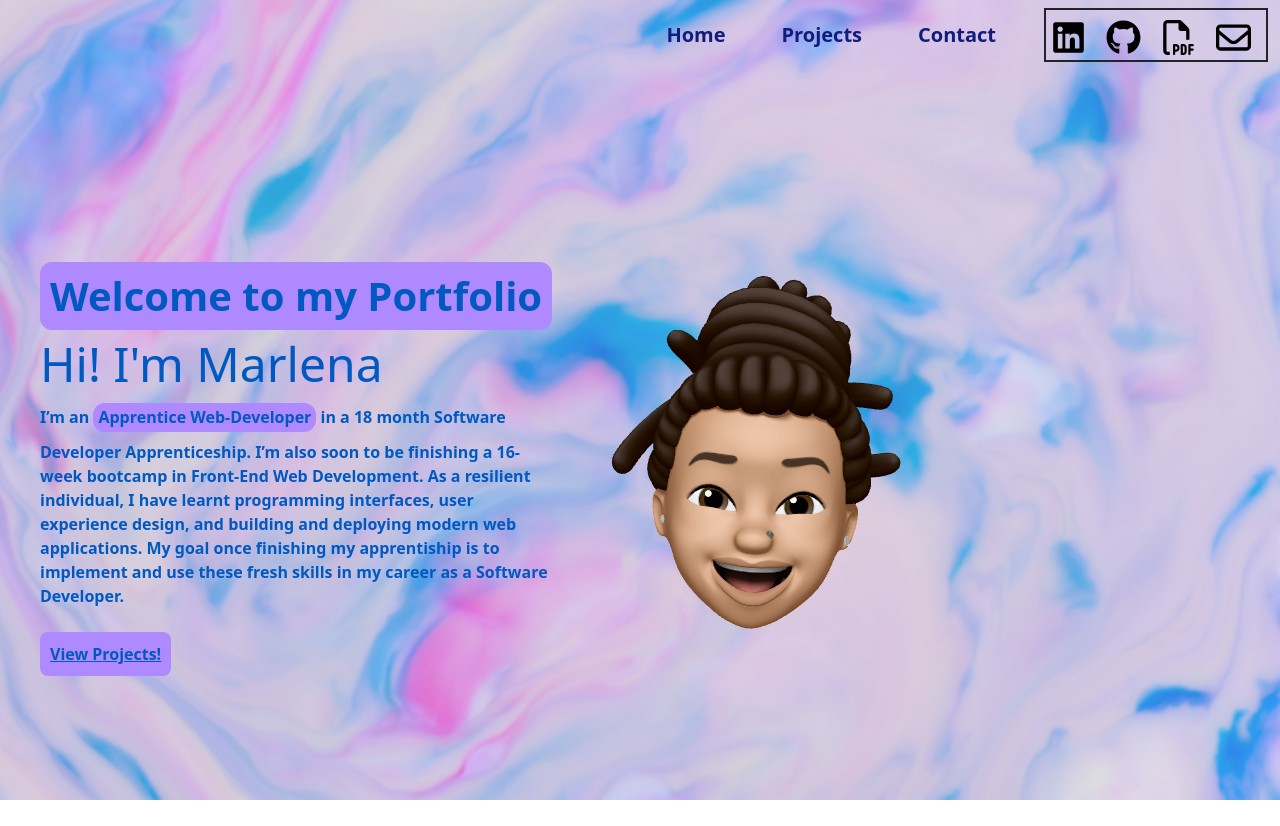
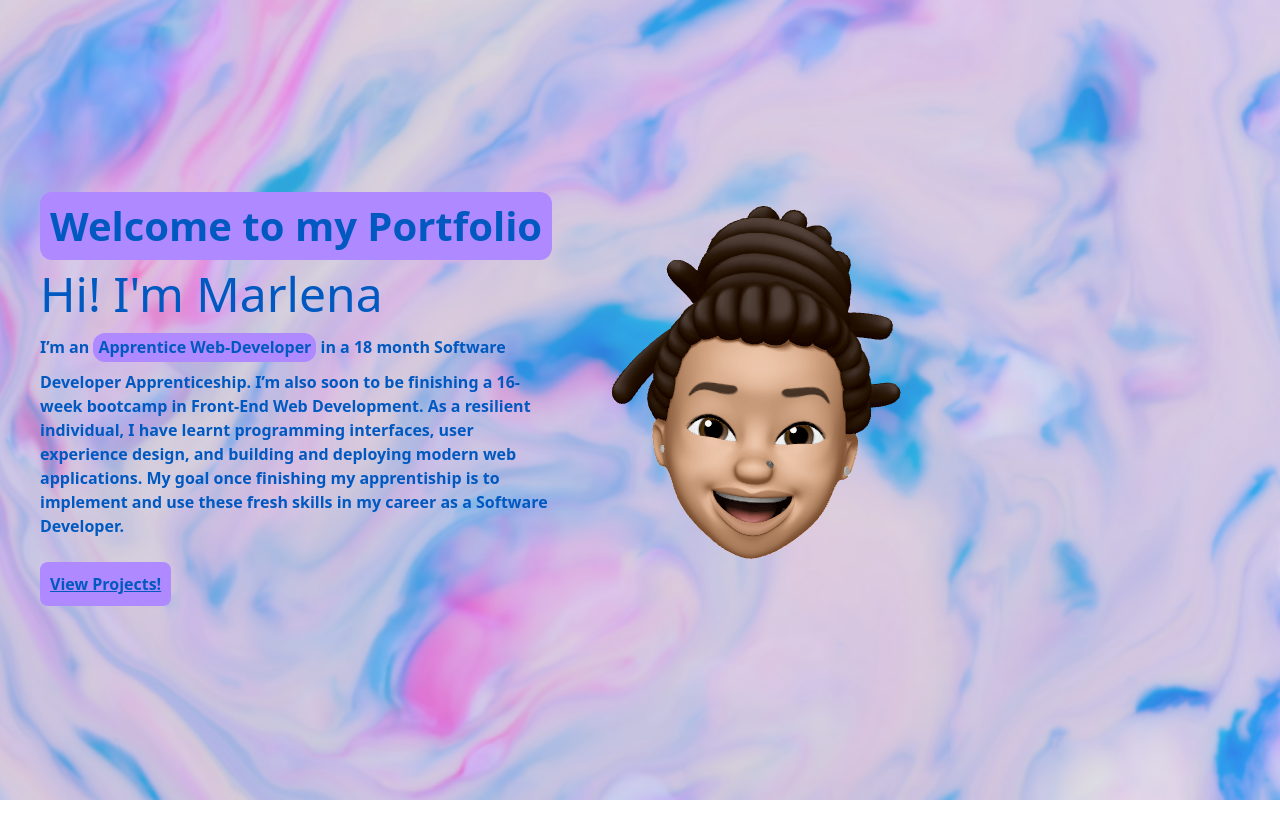
Before and after one commit to MarlenaDowner/my-react-portfolio, a React (Create React App) app: page / in a window 1280 px wide. After the commit the page ends 800 px from the top, so only its background shows below. Built offline with nearby package versions, Linux system fonts and the light colour scheme.

Commit message:
amended route

```diff
--- a/src/App.js
+++ b/src/App.js
@@ -1,10 +1,8 @@
 import { BrowserRouter as Router, Route, Routes } from 'react-router-dom';
-
-
 import Home from './pages/Home';
 import Contact from './pages/Contact';
 import Projects from './pages/Projects';
-import Header from './components/Header';
+
 
 
 
@@ -18,7 +16,7 @@ function App() {
       <div className="body1">
       {/* <Header style={{ backgroundColor: backgroundColor }} /> */}
 
-        <Header/>
+        {/* <Header/> */}
 
 
         <Routes>
```
